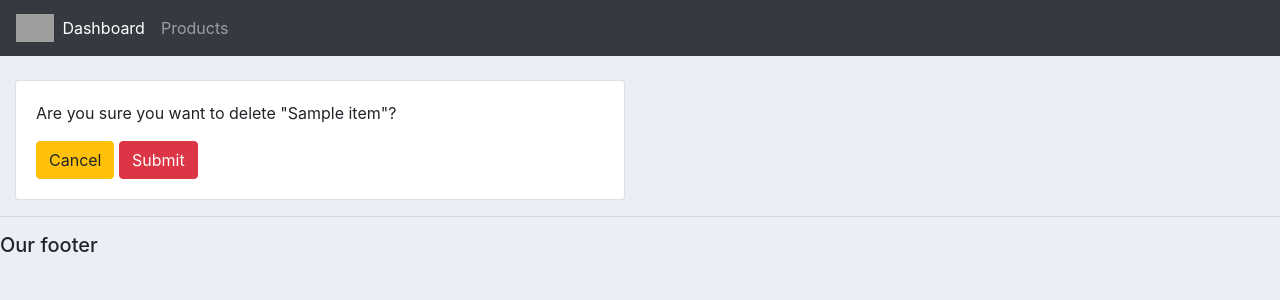
After one commit to abantika-saha/Customer-Management-Website, a Django app: template accounts/templates/accounts/delete.html in a window 1280 px wide. The commit adds this page. Shown: the top 300 px of the page. Run offline with Django 3.2, Linux system fonts and the light colour scheme; the template is opened without the code that fills it: most values are stand-ins (such as "Sample title", 1, 10 or a date in 2020); some libraries are stand-ins or nearby versions; grey boxes are pictures that could not be loaded.

Commit message:
Add files via upload

```diff
--- /dev/null
+++ b/accounts/templates/accounts/delete.html
@@ -0,0 +1,24 @@
+{%  extends 'accounts/main.html' %}
+{% load static %}
+{% block content %}
+
+<br>
+<div class="row">
+	<div class="col-md-6">
+		<div class="card card-body">
+
+
+			<p>Are you sure you want to delete "{{item}}"?</p>
+
+			<form action="{% url 'delete_order' item.id  %}" method="POST">
+
+				{% csrf_token %}
+				<a class="btn btn-warning" href="{% url 'home' %}">Cancel</a>
+
+				<input class="btn btn-danger" type="submit" name="Confirm">
+			</form>
+		</div>
+	</div>
+</div>
+
+{% endblock %}
--- a/accounts/templates/accounts/navbar.html
+++ b/accounts/templates/accounts/navbar.html
@@ -1,7 +1,7 @@
 {% load static %}
 
 <nav class="navbar navbar-expand-lg navbar-dark bg-dark">
-  <img src="{% static 'images/logo.png' %}" style="width: 3vw; min-width: 4px;"/>
+ <img src="{% static 'images/logo.png' %}" style="width: 3vw; min-width: 4px;"/>
   <button class="navbar-toggler" type="button" data-toggle="collapse" data-target="#navbarNav" aria-controls="navbarNav" aria-expanded="false" aria-label="Toggle navigation">
     <span class="navbar-toggler-icon"></span>
   </button>
```
Also changed, not shown: accounts/templates/accounts/dashboard.html (+4 -3 lines), accounts/templates/accounts/order_form.html (added, +22 -0 lines), accounts/templates/accounts/customer.html (line endings or trailing spaces), accounts/templates/accounts/main.html (line endings or trailing spaces), accounts/templates/accounts/products.html (line endings or trailing spaces), accounts/templates/accounts/status.html (line endings or trailing spaces).
